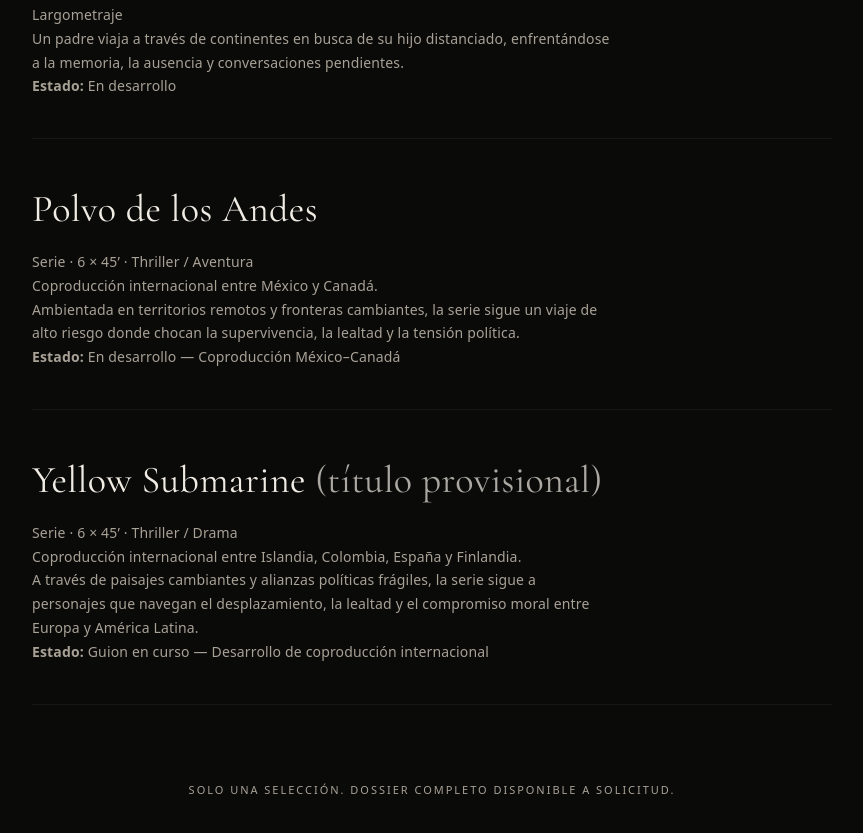
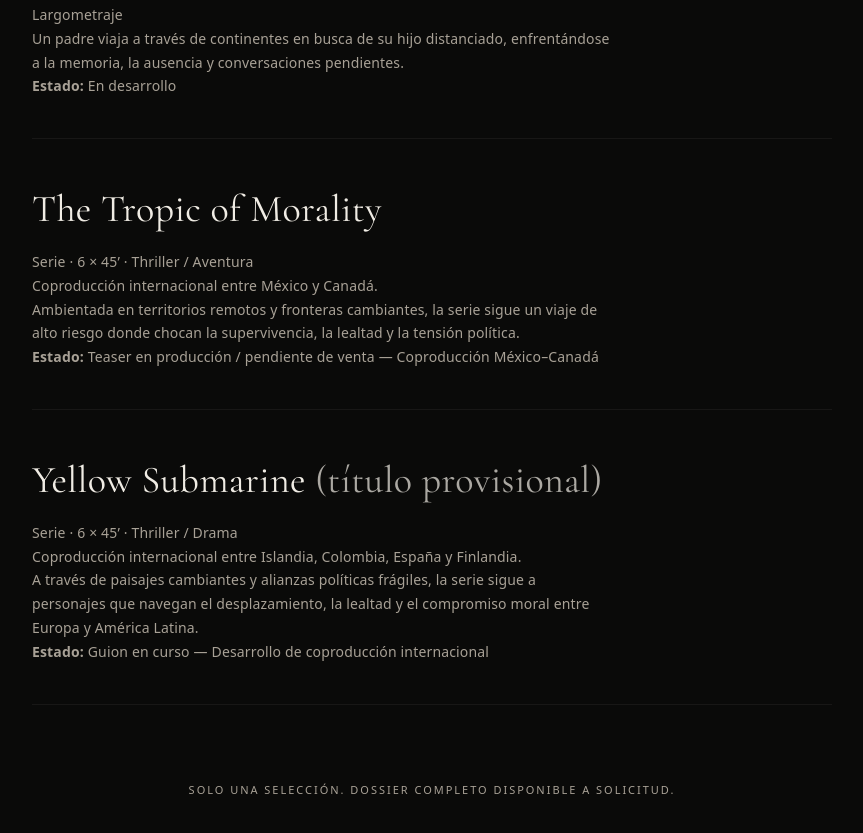
Before and after one commit to buenosbandidos-pixel/buenosbandidos-pixel.github.io, a plain HTML site: page es/projects.html in a window 1280 px wide. Shown: the part 1567-2400 px from the top of the page, without its empty margins (208-1071 px from the left). Drawn offline with nearby package versions, Linux system fonts and the light colour scheme.

Commit message:
Rename Polvo de los Andes to The Tropic of Morality; status teaser in production / pending sale
Co-Authored-By: Claude Opus 5.5 <noreply@anthropic.com>
Claude-Session: https://claude.ai/code/session_01LtAjKXaZQo8ninZuc3jtQS

```diff
--- a/es/projects.html
+++ b/es/projects.html
@@ -66,11 +66,11 @@ Dosier disponible bajo petici&oacute;n.</span>
 <strong>Estado:</strong> En desarrollo</span>
 </li>
 <li>
-<span class="project-title">Polvo de los Andes</span>
+<span class="project-title">The Tropic of Morality</span>
 <span class="project-meta">Serie · 6 × 45’ · Thriller / Aventura<br/>
               Coproducción internacional entre México y Canadá.<br/>
               Ambientada en territorios remotos y fronteras cambiantes, la serie sigue un viaje de alto riesgo donde chocan la supervivencia, la lealtad y la tensión política.<br/>
-<strong>Estado:</strong> En desarrollo — Coproducción México–Canadá</span>
+<strong>Estado:</strong> Teaser en producción / pendiente de venta — Coproducción México–Canadá</span>
 </li>
 <li>
 <span class="project-title">Yellow Submarine <span style="opacity:.7">(título provisional)</span></span>
```
Also changed, not shown: es/index.html (+2 -2 lines), index.html (+2 -2 lines), projects.html (+2 -2 lines).
